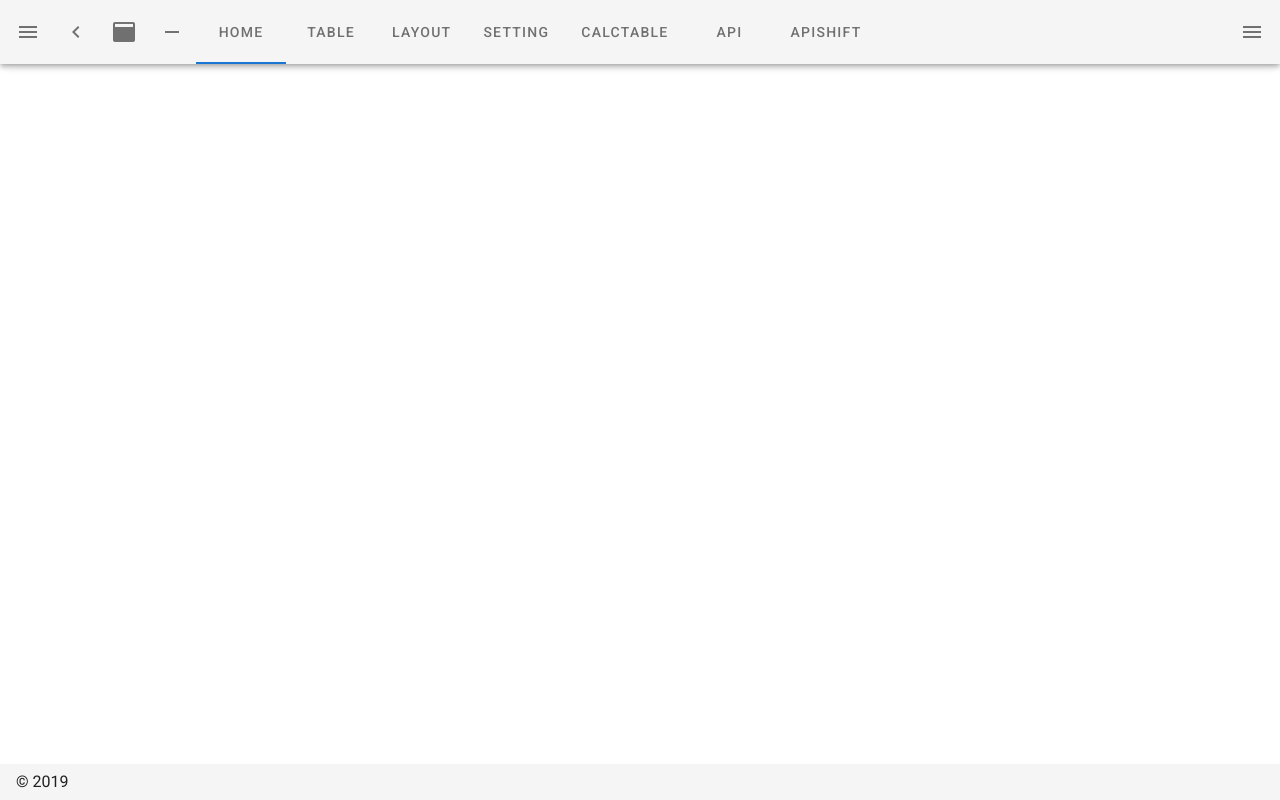
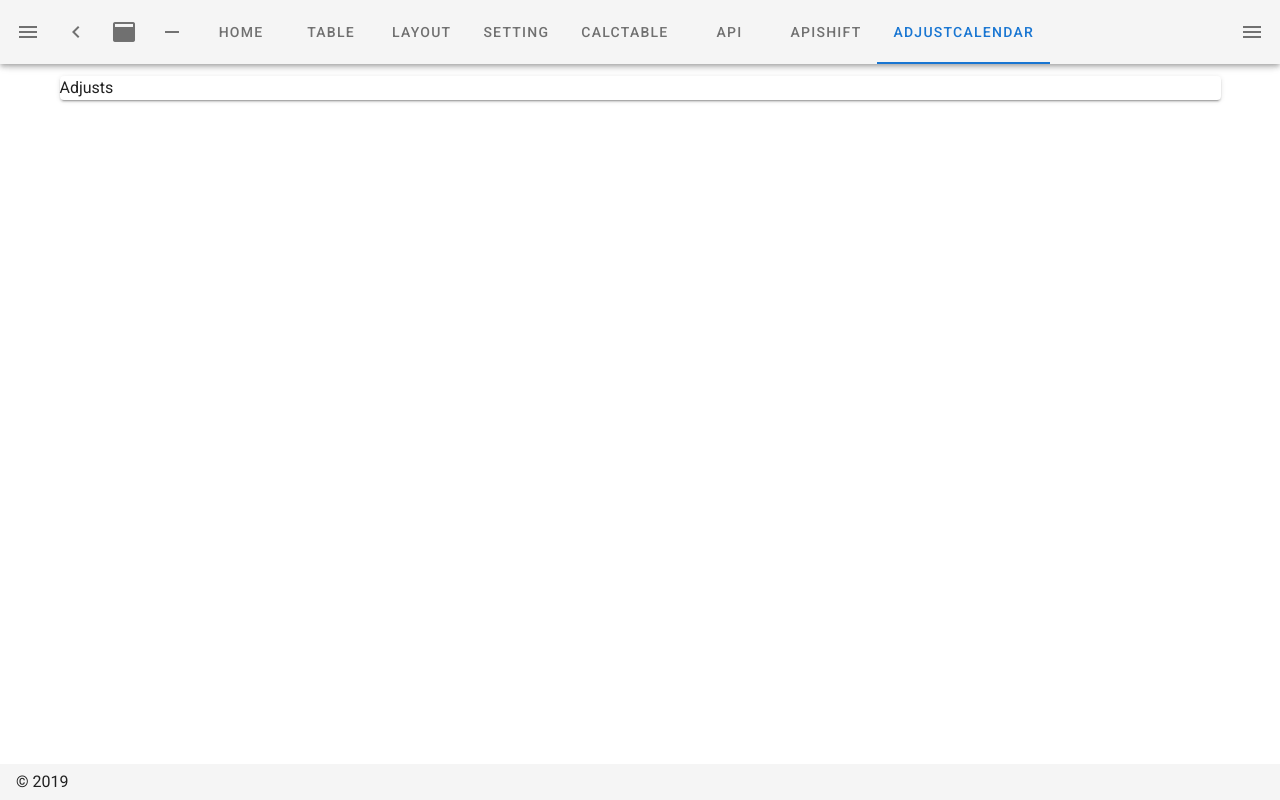
Before and after one commit to BoxPistols/nuxt-vuetify-20120, a Nuxt app: page /adjustCalendar in a window 1280 px wide. Built offline with nearby package versions, Linux system fonts and the light colour scheme.

Commit message:
occupation

```diff
--- a/layouts/default.vue
+++ b/layouts/default.vue
@@ -62,6 +62,7 @@
         <v-tab nuxt to="/calcTable">CalcTable</v-tab>
         <v-tab nuxt to="/api">API</v-tab>
         <v-tab nuxt to="/apiShift">apiShift</v-tab>
+        <v-tab nuxt to="/adjustCalendar">adjustCalendar</v-tab>
         <!-- <v-tab nuxt to="/todo">ToDo</v-tab> -->
       </v-tabs>
 
--- /dev/null
+++ b/pages/adjustCalendar.vue
@@ -0,0 +1,7 @@
+<template lang="">
+  <div>
+    <v-card>
+      <p>Adjusts</p>
+    </v-card>
+  </div>
+</template>
--- a/pages/apiShift.vue
+++ b/pages/apiShift.vue
@@ -5,8 +5,8 @@
     <!-- {{ items }} -->
     <ul>
       <li v-for="item in items.items" :key=item.id>
-        <!-- <p>名前：　{{ item.occupation }}</p> -->
-        <!-- <p>名前：　{{ item.name }}</p> -->
+        <p>occupation:  {{ item.occupation.name }}</p>
+        <p>name：　{{ item.name }}</p>
         <!-- <p>開始時間：　{{ item.beginAt }}</p> -->
       </li>
     </ul>
```
Lines whose indentation alone changed are shown as unchanged.
